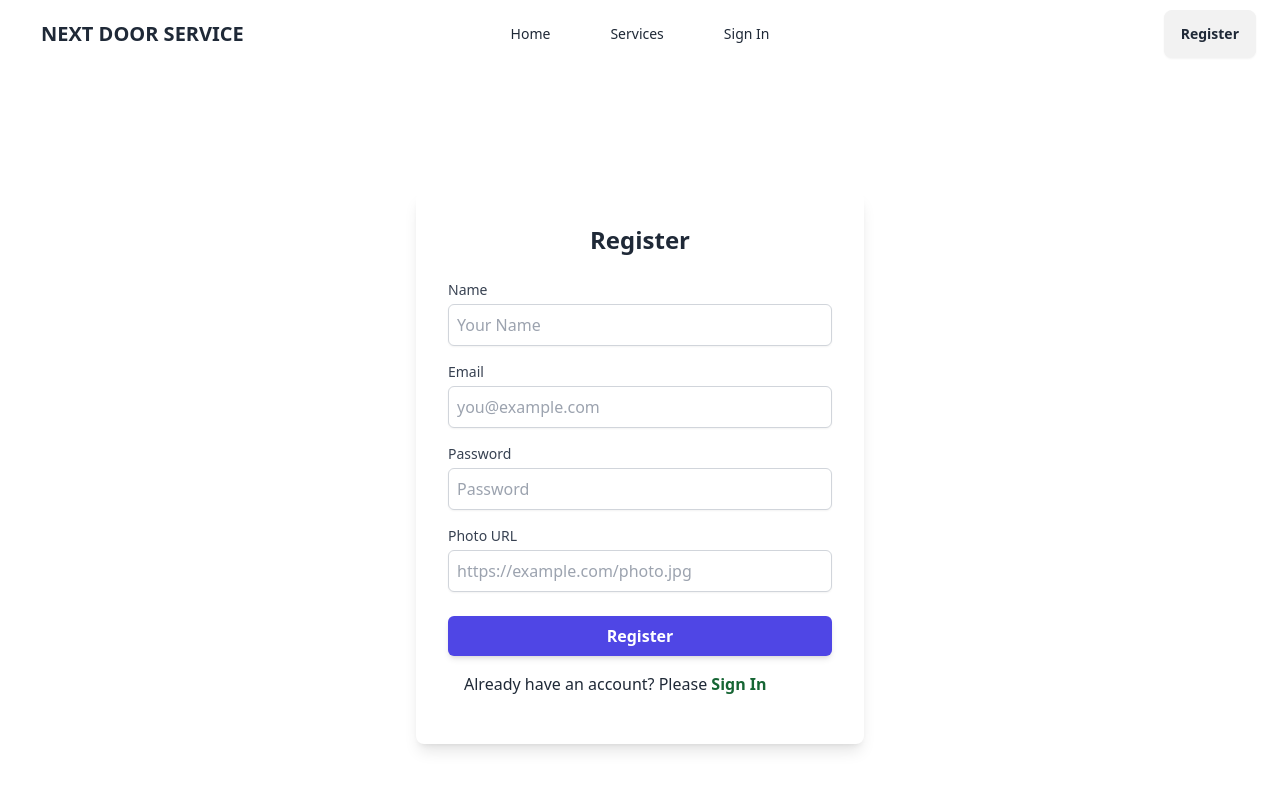
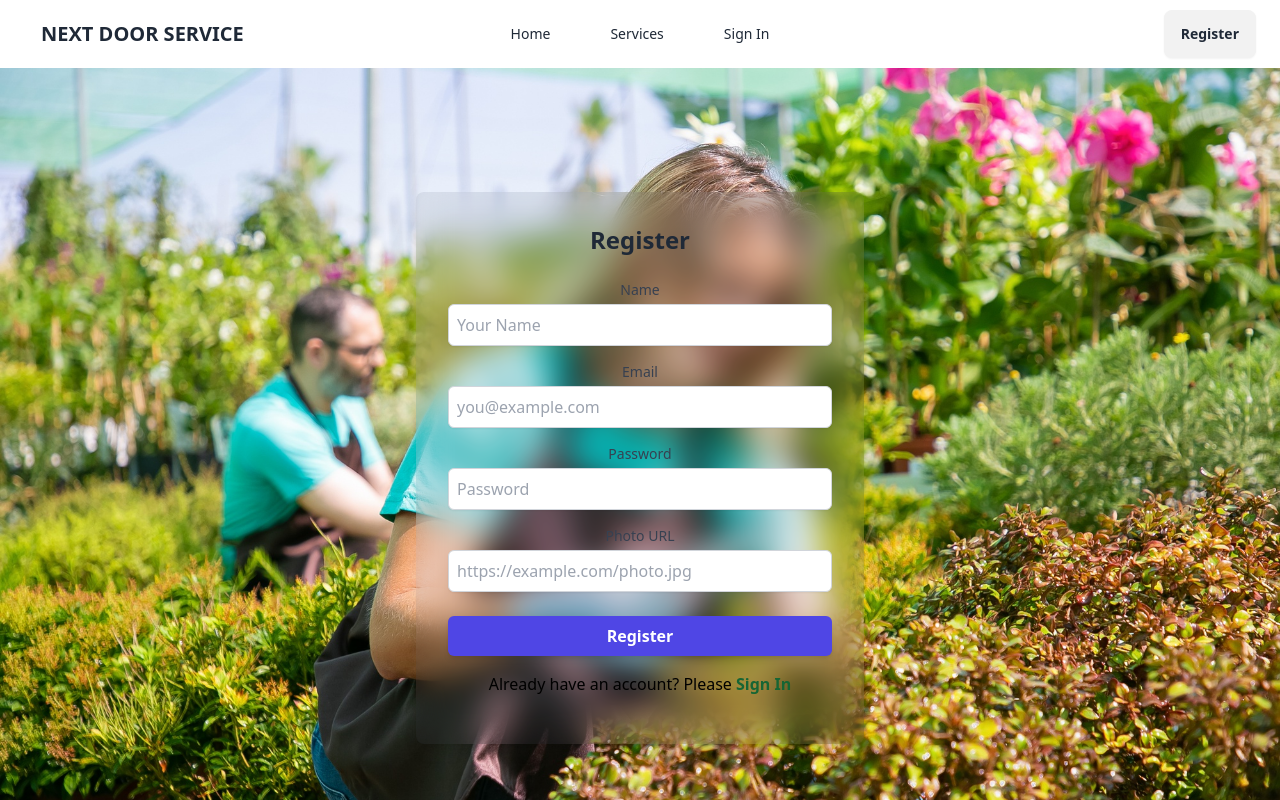
Before and after one commit to Md-shahien-khan/next-door-service-client, a React (Vite) app: page /register in a window 1280 px wide. Shown: the top 800 px of the page. Built offline with nearby package versions, Linux system fonts and the light colour scheme; no server answers.

Commit message:
fixed signin and register component

```diff
--- /dev/null
+++ b/src/pages/AddService/AddService.jsx
@@ -0,0 +1,11 @@
+import React from 'react';
+
+const AddService = () => {
+    return (
+        <div>
+
+        </div>
+    );
+};
+
+export default AddService;
--- a/src/pages/Register/Register.jsx
+++ b/src/pages/Register/Register.jsx
@@ -2,6 +2,7 @@
 import React, { useContext, useState } from "react";
 import AuthContext from "../../context/AuthContext/AuthContext";
 import { Link } from "react-router-dom";
+import img from '../../assets/images/gardener.jpg'
 
 const Register = () => {
 
@@ -39,8 +40,8 @@ const Register = () => {
   };
 
   return (
-    <div className="flex justify-center items-center lg:min-h-screen">
-      <div className="bg-white p-8 rounded-lg shadow-lg w-full max-w-md">
+    <div className="bg-cover bg-center bg-fixed text-center py-20 p-6 lg:h-[80vh] flex justify-center items-center lg:min-h-screen" style={{backgroundImage : `url(${img})`}}>
+      <div className="container mx-auto text-black bg-slate-600 p-8 z-0 lg:w-1/2 backdrop-filter backdrop-blur-lg bg-opacity-10  rounded-lg shadow-lg w-full max-w-md">
         <h2 className="text-2xl font-bold text-center mb-6 text-gray-800">Register</h2>
 
         <form onSubmit={handleRegister}>
--- a/src/pages/SignIn/SignIn.jsx
+++ b/src/pages/SignIn/SignIn.jsx
@@ -2,7 +2,7 @@ import { useContext } from "react";
 import AuthContext from "../../context/AuthContext/AuthContext";
 import { Link, useLocation, useNavigate } from "react-router-dom";
 import { FaGoogle } from "react-icons/fa";
-
+import signInImg from '../../assets/images/cook.jpg';
 import auth from '../../firebase/firebase.init';
 import { GoogleAuthProvider, signInWithPopup } from "firebase/auth";
 
@@ -48,10 +48,9 @@ const SignIn = () => {
     };
 
     return (
-        <div className="flex justify-center items-center lg:min-h-screen">
-        <div className="bg-white p-8 rounded-lg shadow-lg w-full max-w-md">
+      <div className="bg-cover bg-center bg-fixed text-center py-20 p-6 lg:h-[80vh]    flex justify-center items-center lg:min-h-screen" style={{backgroundImage : `url(${signInImg})`}}>
+        <div className="text-black bg-slate-600 p-8 z-0 lg:w-1/2 backdrop-filter backdrop-blur-lg bg-opacity-10  rounded-lg shadow-lg w-full max-w-md">
           <h2 className="text-2xl font-bold text-center mb-6 text-gray-800">Sign In</h2>
-
           <form onSubmit={handleSignIn}>
               {/* Email */}
               <div className="mb-4">
```
Also changed, not shown: 1 other file (tests, documents, lock files or other folders). Lines whose indentation alone changed are shown as unchanged.
